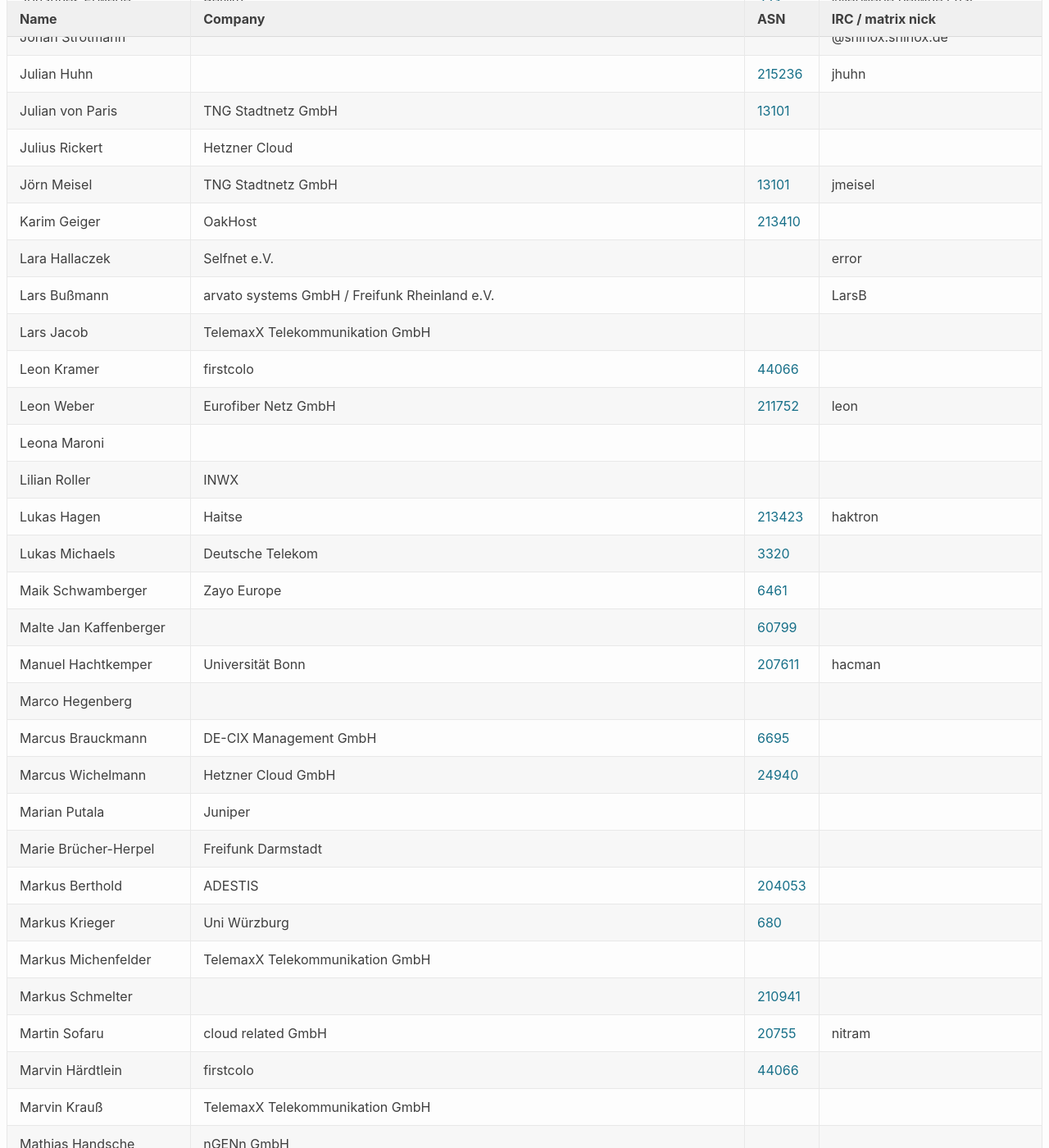
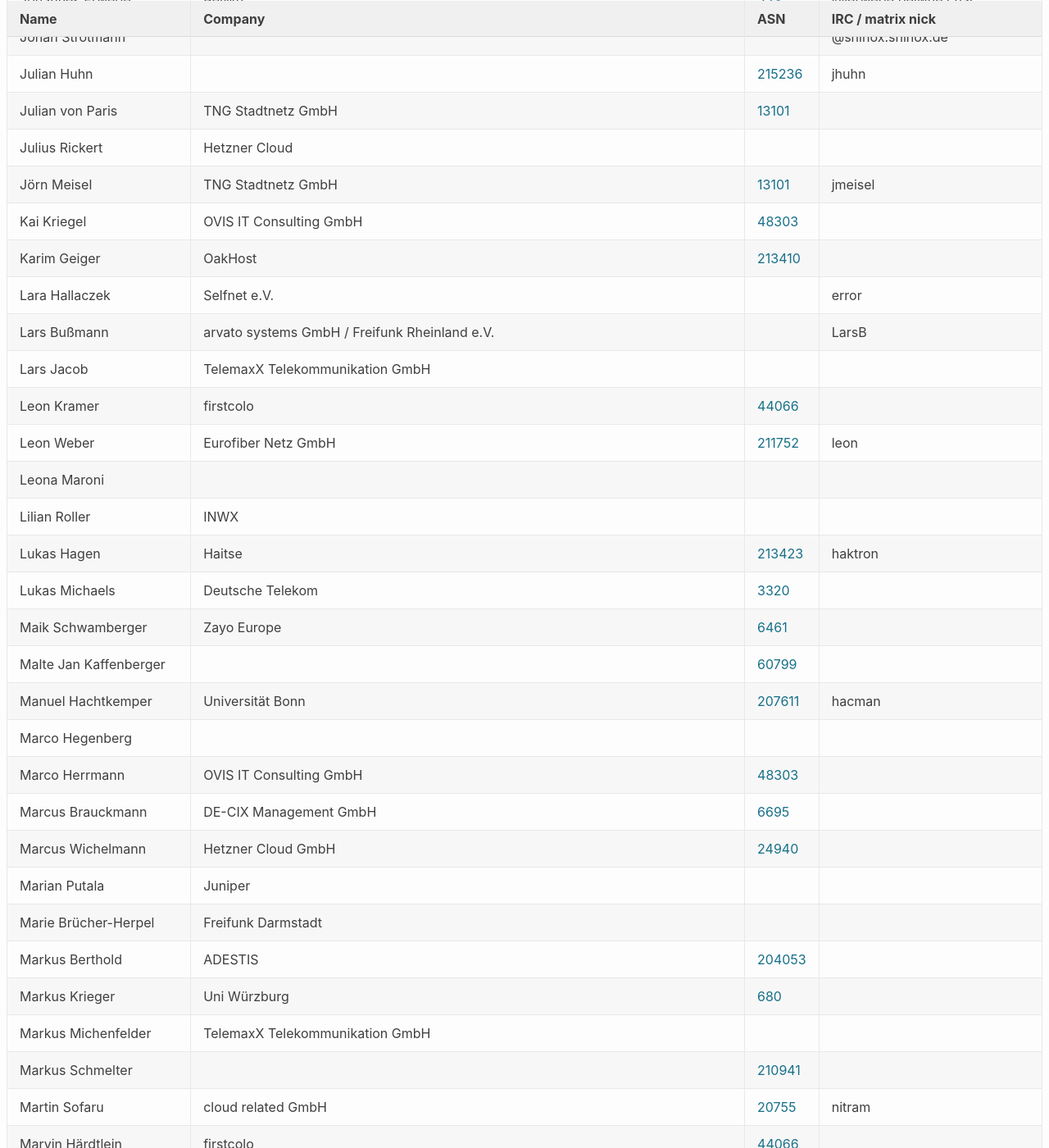
Before and after one commit to denog/pretix-attendeelist, a Jekyll site: the page built from denog17/index.markdown, in a window 1280 px wide and 1400 px high, scrolled down 2473 px. Shown: the whole window at 82% size. Built offline with Jekyll 4.4.1, drawn with Linux system fonts in a browser that asks for light colours; some of the changed text lies outside the part shown.

Commit message:
Latest data: Sat Jun 21 11:47:50 UTC 2025

```diff
--- a/_data/attendees_denog17_onsite.json
+++ b/_data/attendees_denog17_onsite.json
@@ -336,6 +336,12 @@
     "asn": null
   },
   {
+    "name": "Kai Kriegel",
+    "company": "OVIS IT Consulting GmbH",
+    "irc": null,
+    "asn": "48303"
+  },
+  {
     "name": "Karim Geiger",
     "company": "OakHost",
     "irc": null,
@@ -418,6 +424,12 @@
     "company": null,
     "irc": null,
     "asn": null
+  },
+  {
+    "name": "Marco Herrmann",
+    "company": "OVIS IT Consulting GmbH",
+    "irc": null,
+    "asn": "48303"
   },
   {
     "name": "Marcus Brauckmann",
@@ -750,6 +762,12 @@
     "asn": null
   },
   {
+    "name": "Thomas Wiese",
+    "company": "OVIS IT Consulting GmbH",
+    "irc": null,
+    "asn": "48303"
+  },
+  {
     "name": "Tim Arlt",
     "company": "Nokia",
     "irc": null,
```
